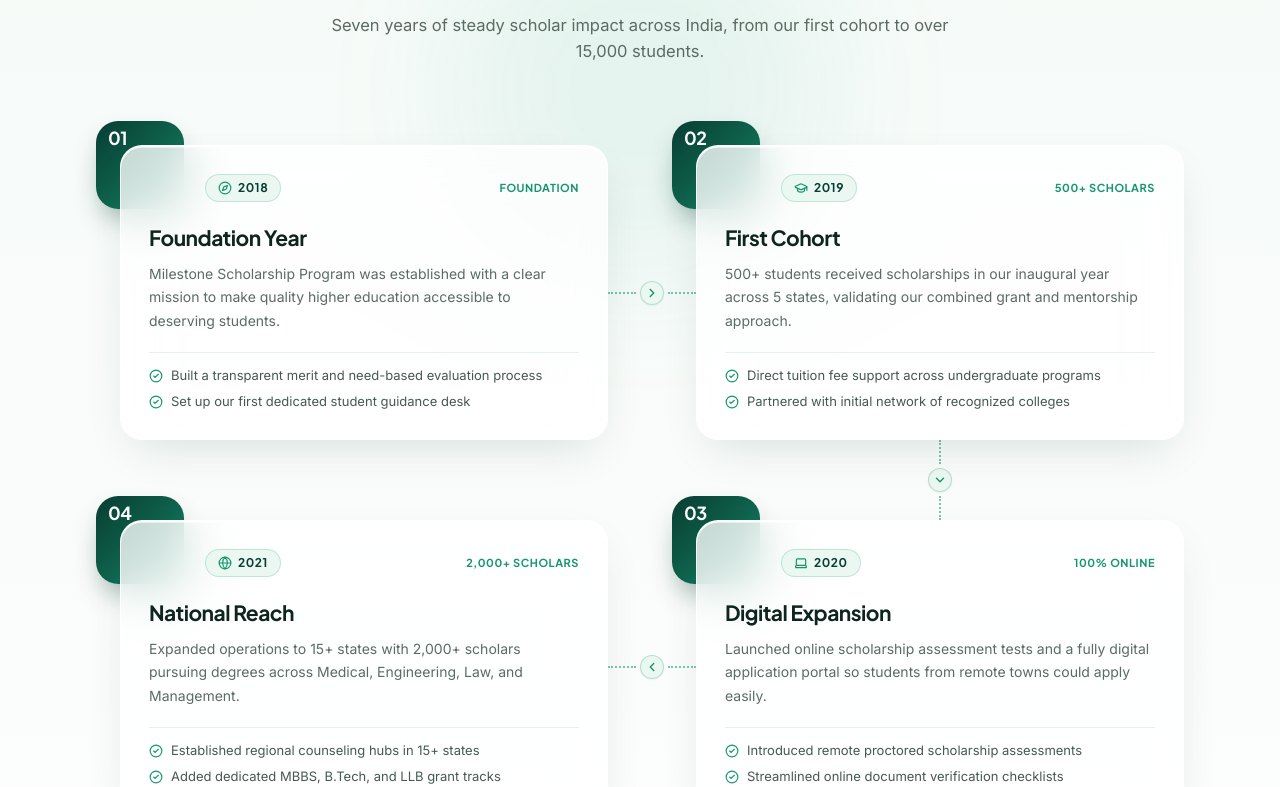
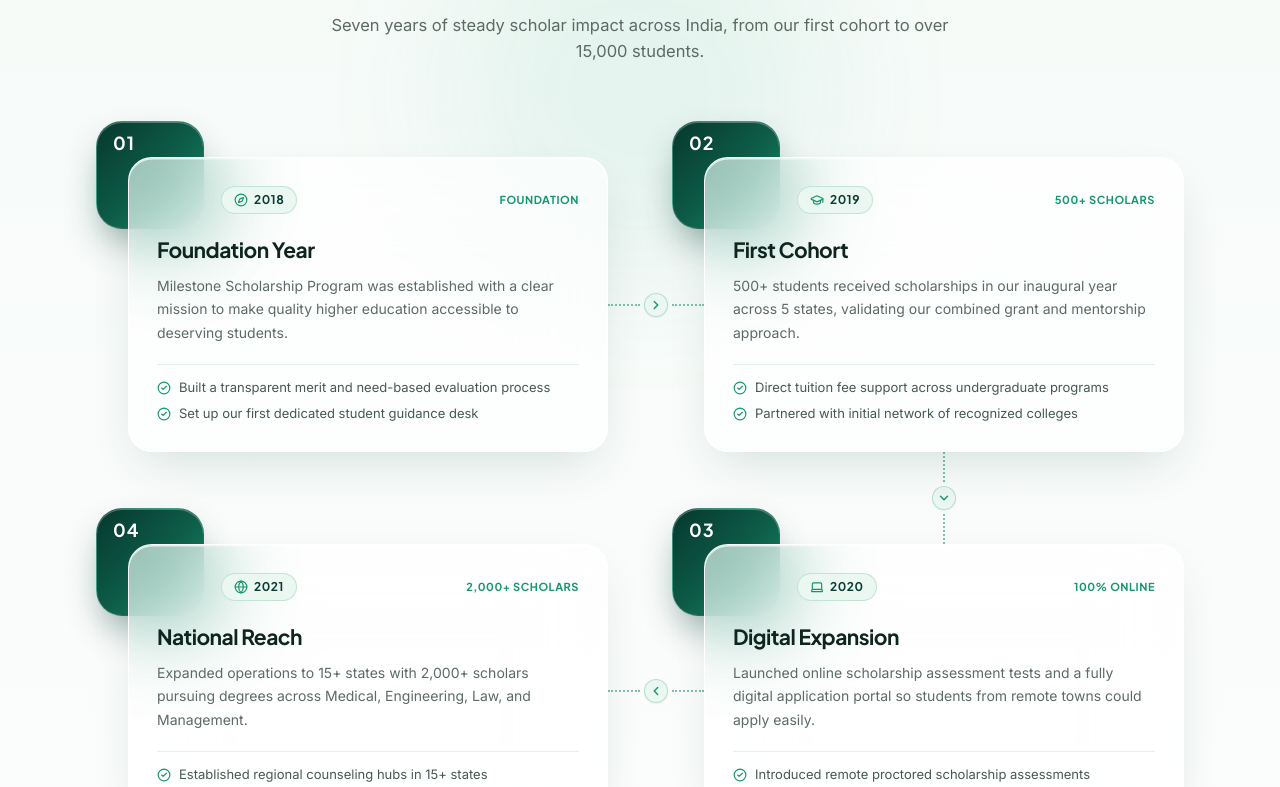
Before and after one commit to mannbond007/milestone, a Next.js app: page /about in a window 1280 px wide. Shown: the part 4533-5320 px from the top of the page. Built offline with nearby package versions, Linux system fonts and the light colour scheme; no server answers.

Commit message:
Refine overlapping badge spacing, frosted glass refraction, and flush connector offsets

```diff
--- a/src/app/about/page.tsx
+++ b/src/app/about/page.tsx
@@ -704,13 +704,13 @@ export default function AboutPage() {
                   delay={i * 0.06}
                   className={`relative h-full ${desktopOrderClass}`}
                 >
-                  <div className="group relative h-full pl-5 pt-5 sm:pl-6 sm:pt-6">
+                  <div className="group relative h-full pl-7 pt-8 sm:pl-8 sm:pt-9">
                     {/* Exact Flush-Fit Dotted Snake Connectors with Directional Badges (Desktop) */}
-                    {/* 01 -> 02 (Rightward across 64px gap + 24px pl-6 = 88px) */}
+                    {/* 01 -> 02 (Rightward across 64px gap + 32px pl-8 = 96px) */}
                     {i === 0 && (
                       <div
                         aria-hidden="true"
-                        className="pointer-events-none absolute left-full top-[calc(50%+12px)] z-0 hidden w-[88px] -translate-y-1/2 items-center lg:flex"
+                        className="pointer-events-none absolute left-full top-[calc(50%+18px)] z-0 hidden w-[96px] -translate-y-1/2 items-center lg:flex"
                       >
                         <span className="flex-1 border-t-2 border-dotted border-[#15966F]/55 dark:border-[#34D399]/45" />
                         <span className="mx-1 flex h-6 w-6 shrink-0 items-center justify-center rounded-full border border-[#15966F]/25 bg-[#EBF7F1] text-[#15966F] shadow-xs dark:border-[#34D399]/30 dark:bg-[#132E26] dark:text-[#6EE7B7]">
@@ -720,11 +720,11 @@ export default function AboutPage() {
                       </div>
                     )}
 
-                    {/* 02 ↓ 03 (Downward across 56px gap + 24px pt-6 = 80px) */}
+                    {/* 02 ↓ 03 (Downward across 56px gap + 36px pt-9 = 92px) */}
                     {i === 1 && (
                       <div
                         aria-hidden="true"
-                        className="pointer-events-none absolute left-[calc(50%+12px)] top-full z-0 hidden h-[80px] -translate-x-1/2 flex-col items-center lg:flex"
+                        className="pointer-events-none absolute left-[calc(50%+16px)] top-full z-0 hidden h-[92px] -translate-x-1/2 flex-col items-center lg:flex"
                       >
                         <span className="flex-1 border-l-2 border-dotted border-[#15966F]/55 dark:border-[#34D399]/45" />
                         <span className="my-1 flex h-6 w-6 shrink-0 items-center justify-center rounded-full border border-[#15966F]/25 bg-[#EBF7F1] text-[#15966F] shadow-xs dark:border-[#34D399]/30 dark:bg-[#132E26] dark:text-[#6EE7B7]">
@@ -734,11 +734,11 @@ export default function AboutPage() {
                       </div>
                     )}
 
-                    {/* 03 -> 04 (Leftward from Card 03 glass left edge across 88px to Card 04 right edge) */}
+                    {/* 03 -> 04 (Leftward from Card 03 glass left edge across 96px to Card 04 right edge) */}
                     {i === 2 && (
                       <div
                         aria-hidden="true"
-                        className="pointer-events-none absolute right-[calc(100%-24px)] top-[calc(50%+12px)] z-0 hidden w-[88px] -translate-y-1/2 items-center lg:flex"
+                        className="pointer-events-none absolute right-[calc(100%-32px)] top-[calc(50%+18px)] z-0 hidden w-[96px] -translate-y-1/2 items-center lg:flex"
                       >
                         <span className="flex-1 border-t-2 border-dotted border-[#15966F]/55 dark:border-[#34D399]/45" />
                         <span className="mx-1 flex h-6 w-6 shrink-0 items-center justify-center rounded-full border border-[#15966F]/25 bg-[#EBF7F1] text-[#15966F] shadow-xs dark:border-[#34D399]/30 dark:bg-[#132E26] dark:text-[#6EE7B7]">
@@ -748,11 +748,11 @@ export default function AboutPage() {
                       </div>
                     )}
 
-                    {/* 04 ↓ 05 (Downward across 56px gap + 24px pt-6 = 80px) */}
+                    {/* 04 ↓ 05 (Downward across 56px gap + 36px pt-9 = 92px) */}
                     {i === 3 && (
                       <div
                         aria-hidden="true"
-                        className="pointer-events-none absolute left-[calc(50%+12px)] top-full z-0 hidden h-[80px] -translate-x-1/2 flex-col items-center lg:flex"
+                        className="pointer-events-none absolute left-[calc(50%+16px)] top-full z-0 hidden h-[92px] -translate-x-1/2 flex-col items-center lg:flex"
                       >
                         <span className="flex-1 border-l-2 border-dotted border-[#15966F]/55 dark:border-[#34D399]/45" />
                         <span className="my-1 flex h-6 w-6 shrink-0 items-center justify-center rounded-full border border-[#15966F]/25 bg-[#EBF7F1] text-[#15966F] shadow-xs dark:border-[#34D399]/30 dark:bg-[#132E26] dark:text-[#6EE7B7]">
@@ -762,11 +762,11 @@ export default function AboutPage() {
                       </div>
                     )}
 
-                    {/* 05 -> 06 (Rightward across 64px gap + 24px pl-6 = 88px) */}
+                    {/* 05 -> 06 (Rightward across 64px gap + 32px pl-8 = 96px) */}
                     {i === 4 && (
                       <div
                         aria-hidden="true"
-                        className="pointer-events-none absolute left-full top-[calc(50%+12px)] z-0 hidden w-[88px] -translate-y-1/2 items-center lg:flex"
+                        className="pointer-events-none absolute left-full top-[calc(50%+18px)] z-0 hidden w-[96px] -translate-y-1/2 items-center lg:flex"
                       >
                         <span className="flex-1 border-t-2 border-dotted border-[#15966F]/55 dark:border-[#34D399]/45" />
                         <span className="mx-1 flex h-6 w-6 shrink-0 items-center justify-center rounded-full border border-[#15966F]/25 bg-[#EBF7F1] text-[#15966F] shadow-xs dark:border-[#34D399]/30 dark:bg-[#132E26] dark:text-[#6EE7B7]">
@@ -776,21 +776,27 @@ export default function AboutPage() {
                       </div>
                     )}
 
-                    {/* Overlapping Deep Emerald-Forest Squircle Badge (Proportioned cleanly behind corner) */}
+                    {/* Overlapping Deep Emerald-Forest Squircle Badge (Balanced breathing room around numeral) */}
                     <div
                       aria-hidden="true"
-                      className="absolute left-0 top-0 z-0 flex h-[88px] w-[88px] items-start justify-start rounded-[22px] bg-gradient-to-br from-[#073D32] via-[#0F614C] to-[#15966F] pl-3 pt-2 shadow-[0_14px_28px_-8px_rgba(7,61,50,0.45)] transition-transform duration-300 group-hover:-translate-y-1 dark:from-[#15966F] dark:via-[#0D5A46] dark:to-[#073D32]"
+                      className="absolute left-0 top-0 z-0 flex h-[108px] w-[108px] items-start justify-start rounded-[26px] border border-white/20 bg-gradient-to-br from-[#06382E] via-[#0E5C48] to-[#15966F] pl-4 pt-3 shadow-[0_18px_36px_-8px_rgba(7,61,50,0.45),inset_0_1px_0_rgba(255,255,255,0.28)] transition-transform duration-300 group-hover:-translate-y-1 dark:from-[#15966F] dark:via-[#0D5A46] dark:to-[#073D32]"
                     >
-                      <span className="font-heading text-[18px] font-bold leading-none tracking-tight text-white">
+                      <span className="font-heading text-[18px] font-bold leading-none tracking-wider text-white drop-shadow-xs">
                         {num}
                       </span>
                     </div>
 
-                    {/* Equal-Height Frosted Translucent Glass Card */}
-                    <div className="relative z-10 flex h-full flex-col justify-between overflow-hidden rounded-[22px] border border-white/95 bg-white/78 p-6 shadow-[0_18px_46px_-14px_rgba(7,61,50,0.15),inset_0_1.5px_0_rgba(255,255,255,1)] backdrop-blur-xl transition-all duration-300 group-hover:-translate-y-1 group-hover:border-[#15966F]/35 group-hover:bg-white/88 group-hover:shadow-[0_26px_54px_-14px_rgba(7,61,50,0.22)] sm:p-7 dark:border-[#1E3B32]/90 dark:bg-[#0D1E19]/82 dark:shadow-[0_20px_48px_-14px_rgba(0,0,0,0.5)]">
-                      <div>
+                    {/* Equal-Height Frosted Acrylic Glass Card */}
+                    <div className="relative z-10 flex h-full flex-col justify-between overflow-hidden rounded-[24px] border-[1.5px] border-white/95 bg-white/68 p-6 shadow-[0_20px_50px_-14px_rgba(7,61,50,0.16),inset_0_1.5px_0_rgba(255,255,255,1)] backdrop-blur-2xl transition-all duration-300 group-hover:-translate-y-1 group-hover:border-[#15966F]/35 group-hover:bg-white/80 group-hover:shadow-[0_28px_56px_-14px_rgba(7,61,50,0.22)] sm:p-7 dark:border-[#1E3B32]/90 dark:bg-[#0D1E19]/78 dark:shadow-[0_20px_48px_-14px_rgba(0,0,0,0.5)]">
+                      {/* Soft emerald frosted refraction glow in top-left corner */}
+                      <span
+                        aria-hidden="true"
+                        className="pointer-events-none absolute -left-8 -top-8 h-32 w-32 rounded-full bg-[#15966F]/20 blur-2xl"
+                      />
+
+                      <div className="relative z-10">
                         {/* Header Row offset cleanly past the frosted corner */}
-                        <div className="flex items-center justify-between gap-3 pl-14">
+                        <div className="flex items-center justify-between gap-3 pl-16">
                           <span className="inline-flex items-center gap-1.5 rounded-full border border-[#15966F]/20 bg-[#EBF7F1] px-3 py-1 font-heading text-[12px] font-bold tracking-wider text-[#073D32] dark:border-[#34D399]/25 dark:bg-[#132E26] dark:text-[#6EE7B7]">
                             <Icon className="h-3.5 w-3.5 text-[#15966F] dark:text-[#34D399]" />
                             <span>{item.year}</span>
```
